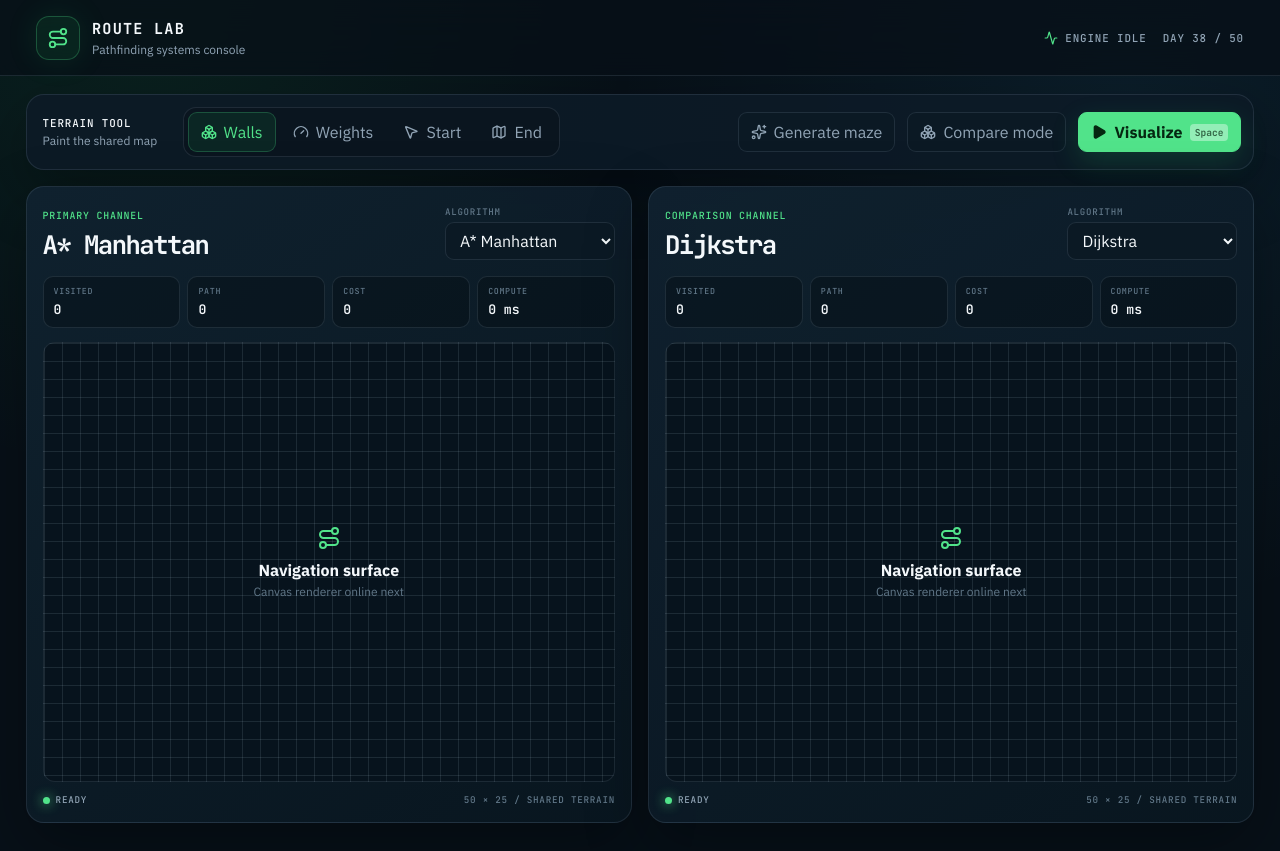
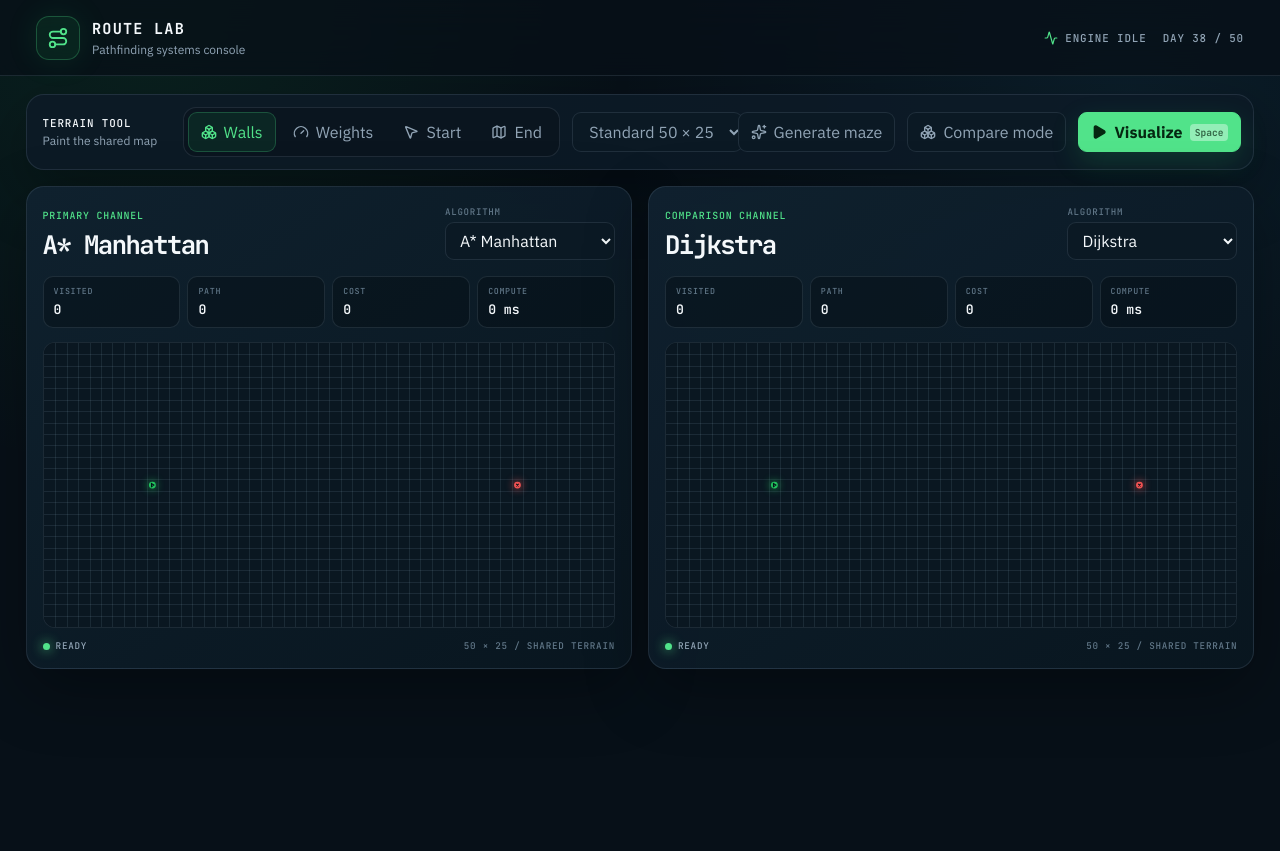
Before and after one commit to ShreeBohara/50-Days-of-Creative-Frontend, a React (Vite) app in the folder day-38-pathfinding-viz/: page / in a window 1280 px wide. After the commit the page ends 800 px from the top, so only its background shows below. Built offline with nearby package versions, Linux system fonts and the light colour scheme.

Commit message:
day-38: grid — high-DPI canvas renderer, terrain model, presets, and legend

```diff
--- a/day-38-pathfinding-viz/src/App.css
+++ b/day-38-pathfinding-viz/src/App.css
@@ -250,6 +250,27 @@ kbd {
   border-radius: 9px;
 }
 
+.preset-control select {
+  min-height: 40px;
+  padding: 0 12px;
+  color: var(--muted);
+  background: var(--surface-soft);
+  border: 1px solid var(--line);
+  border-radius: 9px;
+}
+
+.sr-only {
+  position: absolute;
+  width: 1px;
+  height: 1px;
+  padding: 0;
+  margin: -1px;
+  overflow: hidden;
+  clip: rect(0, 0, 0, 0);
+  white-space: nowrap;
+  border: 0;
+}
+
 .stats-grid {
   display: grid;
   grid-template-columns: repeat(4, 1fr);
@@ -274,34 +295,23 @@ kbd {
   font: 600 0.82rem 'JetBrains Mono', monospace;
 }
 
-.grid-placeholder {
-  display: grid;
-  place-content: center;
-  min-height: clamp(320px, 55vh, 650px);
-  color: var(--faint);
-  text-align: center;
-  background:
-    linear-gradient(var(--line) 1px, transparent 1px),
-    linear-gradient(90deg, var(--line) 1px, transparent 1px),
-    #07131d;
-  background-size: 18px 18px;
+.grid-stage {
+  position: relative;
+  width: 100%;
+  aspect-ratio: 2 / 1;
+  min-height: 260px;
+  overflow: hidden;
+  background: #07131d;
   border: 1px solid var(--line);
   border-radius: 12px;
 }
 
-.grid-placeholder svg {
-  width: 32px;
-  margin: 0 auto 10px;
-  color: var(--green);
-}
-
-.grid-placeholder strong {
-  color: var(--text);
-}
-
-.grid-placeholder span {
-  margin-top: 4px;
-  font-size: 0.75rem;
+.grid-canvas {
+  display: block;
+  width: 100%;
+  height: 100%;
+  touch-action: none;
+  cursor: crosshair;
 }
 
 .panel-footer {
--- a/day-38-pathfinding-viz/src/App.jsx
+++ b/day-38-pathfinding-viz/src/App.jsx
@@ -1,3 +1,4 @@
+import { useState } from 'react'
 import {
   Activity,
   Boxes,
@@ -8,6 +9,8 @@ import {
   Route,
   Sparkles,
 } from 'lucide-react'
+import GridCanvas from './components/GridCanvas'
+import { createTerrain, GRID_PRESETS } from './data/grid'
 import './App.css'
 
 const TOOLS = [
@@ -37,7 +40,7 @@ function Stats() {
   )
 }
 
-function RoutePanel({ secondary = false }) {
+function RoutePanel({ secondary = false, terrain }) {
   return (
     <article className="route-panel">
       <header className="panel-header">
@@ -54,20 +57,28 @@ function RoutePanel({ secondary = false }) {
         </label>
       </header>
       <Stats />
-      <div className="grid-placeholder">
-        <Route aria-hidden="true" />
-        <strong>Navigation surface</strong>
-        <span>Canvas renderer online next</span>
+      <div className="grid-stage">
+        <GridCanvas
+          label={`${secondary ? 'Comparison' : 'Primary'} pathfinding terrain`}
+          terrain={terrain}
+        />
       </div>
       <footer className="panel-footer">
         <span className="status-pill"><i /> Ready</span>
-        <span>50 × 25 / Shared terrain</span>
+        <span>{terrain.cols} × {terrain.rows} / Shared terrain</span>
       </footer>
     </article>
   )
 }
 
 function App() {
+  const [terrain, setTerrain] = useState(() => createTerrain())
+
+  const handlePresetChange = (event) => {
+    const [cols, rows] = event.target.value.split('x').map(Number)
+    setTerrain(createTerrain(cols, rows))
+  }
+
   return (
     <div className="app-shell">
       <header className="topbar">
@@ -99,6 +110,16 @@ function App() {
                 </button>
               ))}
             </div>
+            <label className="preset-control">
+              <span className="sr-only">Grid size</span>
+              <select defaultValue="50x25" onChange={handlePresetChange}>
+                {GRID_PRESETS.map((preset) => (
+                  <option value={`${preset.cols}x${preset.rows}`} key={preset.label}>
+                    {preset.label}
+                  </option>
+                ))}
+              </select>
+            </label>
           </div>
 
           <div className="control-group action-group">
@@ -119,8 +140,8 @@ function App() {
         </section>
 
         <section className="panel-grid" aria-label="Pathfinding visualization panels">
-          <RoutePanel />
-          <RoutePanel secondary />
+          <RoutePanel terrain={terrain} />
+          <RoutePanel secondary terrain={terrain} />
         </section>
       </main>
     </div>
--- /dev/null
+++ b/day-38-pathfinding-viz/src/components/GridCanvas.jsx
@@ -0,0 +1,183 @@
+import { memo, useEffect, useRef } from 'react'
+import { CELL, cellIndex, cellKey } from '../data/grid'
+
+const COLORS = {
+  empty: '#0a1721',
+  line: 'rgba(139, 171, 193, 0.13)',
+  wall: '#506372',
+  wallEdge: '#7890a1',
+  weight: '#243646',
+  weightMark: '#8196a5',
+  start: '#22c55e',
+  end: '#f05252',
+  visited: '#5c6ff5',
+  path: '#f8c44f',
+  cursor: '#f4f8fb',
+}
+
+function roundedRect(context, x, y, width, height, radius) {
+  const safeRadius = Math.min(radius, width / 2, height / 2)
+  context.beginPath()
+  context.roundRect(x, y, width, height, safeRadius)
+}
+
+function drawEndpoint(context, cellX, cellY, cellWidth, cellHeight, color, isStart) {
+  const centerX = cellX + (cellWidth / 2)
+  const centerY = cellY + (cellHeight / 2)
+  const radius = Math.max(2, Math.min(cellWidth, cellHeight) * 0.3)
+  context.save()
+  context.shadowBlur = radius * 2.4
+  context.shadowColor = color
+  context.fillStyle = color
+  context.beginPath()
+  context.arc(centerX, centerY, radius, 0, Math.PI * 2)
+  context.fill()
+  context.shadowBlur = 0
+  context.strokeStyle = '#061018'
+  context.lineWidth = Math.max(1, radius * 0.3)
+  context.beginPath()
+  if (isStart) {
+    context.moveTo(centerX - (radius * 0.28), centerY - (radius * 0.48))
+    context.lineTo(centerX + (radius * 0.45), centerY)
+    context.lineTo(centerX - (radius * 0.28), centerY + (radius * 0.48))
+    context.closePath()
+  } else {
+    context.moveTo(centerX - (radius * 0.36), centerY - (radius * 0.36))
+    context.lineTo(centerX + (radius * 0.36), centerY + (radius * 0.36))
+    context.moveTo(centerX + (radius * 0.36), centerY - (radius * 0.36))
+    context.lineTo(centerX - (radius * 0.36), centerY + (radius * 0.36))
+  }
+  context.stroke()
+  context.restore()
+}
+
+function GridCanvas({
+  terrain,
+  visited = new Set(),
+  path = new Set(),
+  cursor = null,
+  label = 'Pathfinding terrain grid',
+}) {
+  const canvasRef = useRef(null)
+  const frameRef = useRef(0)
+
+  useEffect(() => {
+    const canvas = canvasRef.current
+    const context = canvas.getContext('2d')
+    const render = () => {
+      const rect = canvas.getBoundingClientRect()
+      const ratio = window.devicePixelRatio || 1
+      const pixelWidth = Math.max(1, Math.round(rect.width * ratio))
+      const pixelHeight = Math.max(1, Math.round(rect.height * ratio))
+
+      if (canvas.width !== pixelWidth || canvas.height !== pixelHeight) {
+        canvas.width = pixelWidth
+        canvas.height = pixelHeight
+      }
+
+      context.setTransform(ratio, 0, 0, ratio, 0, 0)
+      context.clearRect(0, 0, rect.width, rect.height)
+      context.fillStyle = COLORS.empty
+      context.fillRect(0, 0, rect.width, rect.height)
+
+      const cellWidth = rect.width / terrain.cols
+      const cellHeight = rect.height / terrain.rows
+      const inset = Math.max(0.5, Math.min(cellWidth, cellHeight) * 0.08)
+
+      for (let y = 0; y < terrain.rows; y += 1) {
+        for (let x = 0; x < terrain.cols; x += 1) {
+          const left = x * cellWidth
+          const top = y * cellHeight
+          const key = cellKey(x, y)
+          const type = terrain.cells[cellIndex(x, y, terrain.cols)]
+
+          if (type === CELL.WALL) {
+            context.fillStyle = COLORS.wall
+            roundedRect(context, left + inset, top + inset, cellWidth - (inset * 2), cellHeight - (inset * 2), 2)
+            context.fill()
+            context.strokeStyle = COLORS.wallEdge
+            context.lineWidth = 0.5
+            context.stroke()
+          } else if (type === CELL.WEIGHT) {
+            context.fillStyle = COLORS.weight
+            roundedRect(context, left + inset, top + inset, cellWidth - (inset * 2), cellHeight - (inset * 2), 2)
+            context.fill()
+            context.fillStyle = COLORS.weightMark
+            context.beginPath()
+            context.arc(left + (cellWidth / 2), top + (cellHeight / 2), Math.max(1, Math.min(cellWidth, cellHeight) * 0.14), 0, Math.PI * 2)
+            context.fill()
+          }
+
+          if (visited.has(key)) {
+            context.fillStyle = COLORS.visited
+            context.globalAlpha = 0.78
+            context.fillRect(left + inset, top + inset, cellWidth - (inset * 2), cellHeight - (inset * 2))
+            context.globalAlpha = 1
+          }
+
+          if (path.has(key)) {
+            context.fillStyle = COLORS.path
+            context.shadowBlur = Math.min(cellWidth, cellHeight)
+            context.shadowColor = COLORS.path
+            roundedRect(context, left + (cellWidth * 0.2), top + (cellHeight * 0.2), cellWidth * 0.6, cellHeight * 0.6, 3)
+            context.fill()
+            context.shadowBlur = 0
+          }
+        }
+      }
+
+      context.strokeStyle = COLORS.line
+      context.lineWidth = 1
+      context.beginPath()
+      for (let x = 1; x < terrain.cols; x += 1) {
+        const lineX = Math.round(x * cellWidth) + 0.5
+        context.moveTo(lineX, 0)
+        context.lineTo(lineX, rect.height)
+      }
+      for (let y = 1; y < terrain.rows; y += 1) {
+        const lineY = Math.round(y * cellHeight) + 0.5
+        context.moveTo(0, lineY)
+        context.lineTo(rect.width, lineY)
+      }
+      context.stroke()
+
+      drawEndpoint(context, terrain.start.x * cellWidth, terrain.start.y * cellHeight, cellWidth, cellHeight, COLORS.start, true)
+      drawEndpoint(context, terrain.end.x * cellWidth, terrain.end.y * cellHeight, cellWidth, cellHeight, COLORS.end, false)
+
+      if (cursor) {
+        context.strokeStyle = COLORS.cursor
+        context.lineWidth = 2
+        context.strokeRect(
+          (cursor.x * cellWidth) + 1,
+          (cursor.y * cellHeight) + 1,
+          cellWidth - 2,
+          cellHeight - 2,
+        )
+      }
+    }
+
+    const scheduleRender = () => {
+      cancelAnimationFrame(frameRef.current)
+      frameRef.current = requestAnimationFrame(render)
+    }
+    const observer = new ResizeObserver(scheduleRender)
+    observer.observe(canvas)
+    scheduleRender()
+    return () => {
+      observer.disconnect()
+      cancelAnimationFrame(frameRef.current)
+    }
+  }, [cursor, path, terrain, visited])
+
+  return (
+    <canvas
+      aria-label={label}
+      className="grid-canvas"
+      ref={canvasRef}
+      role="img"
+      tabIndex="0"
+    />
+  )
+}
+
+export default memo(GridCanvas)
--- /dev/null
+++ b/day-38-pathfinding-viz/src/data/grid.js
@@ -0,0 +1,36 @@
+export const CELL = {
+  EMPTY: 0,
+  WALL: 1,
+  WEIGHT: 2,
+}
+
+export const GRID_PRESETS = [
+  { label: 'Compact 30 × 15', cols: 30, rows: 15 },
+  { label: 'Standard 50 × 25', cols: 50, rows: 25 },
+  { label: 'Dense 70 × 35', cols: 70, rows: 35 },
+]
+
+export function cellKey(x, y) {
+  return `${x}:${y}`
+}
+
+export function cellIndex(x, y, cols) {
+  return (y * cols) + x
+}
+
+export function createTerrain(cols = 50, rows = 25) {
+  return {
+    cols,
+    rows,
+    cells: Array(cols * rows).fill(CELL.EMPTY),
+    start: { x: Math.max(2, Math.floor(cols * 0.18)), y: Math.floor(rows / 2) },
+    end: { x: Math.min(cols - 3, Math.floor(cols * 0.82)), y: Math.floor(rows / 2) },
+  }
+}
+
+export function isEndpoint(terrain, x, y) {
+  return (
+    (terrain.start.x === x && terrain.start.y === y) ||
+    (terrain.end.x === x && terrain.end.y === y)
+  )
+}
```
